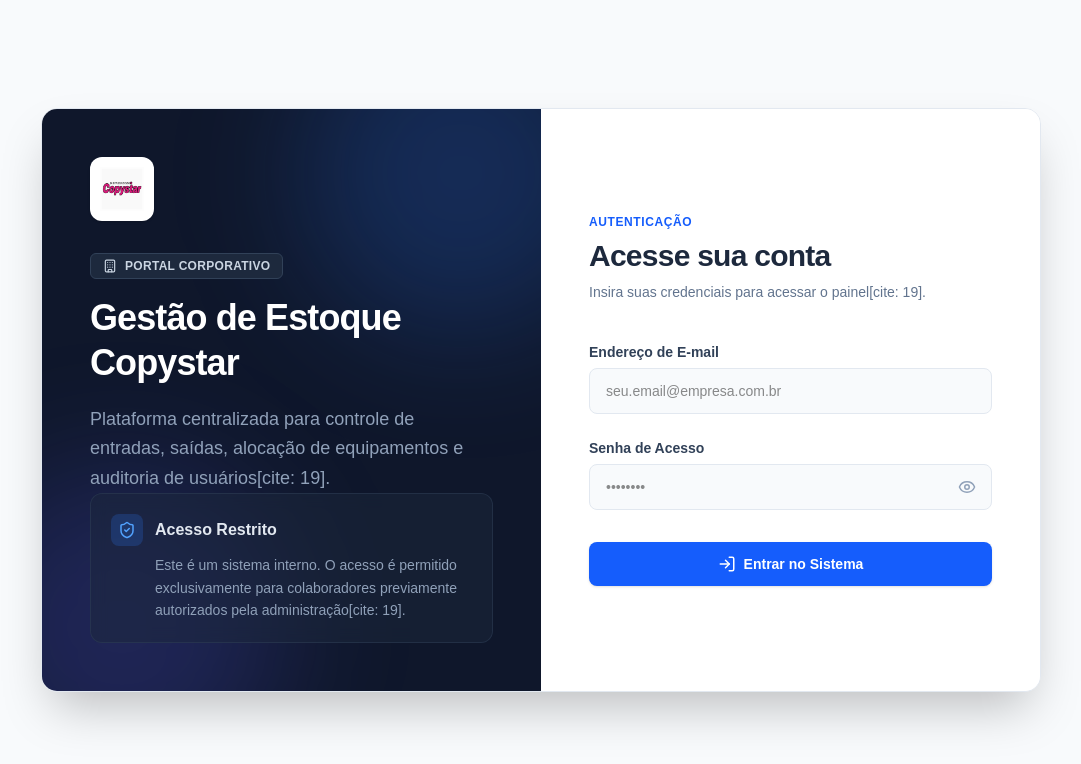
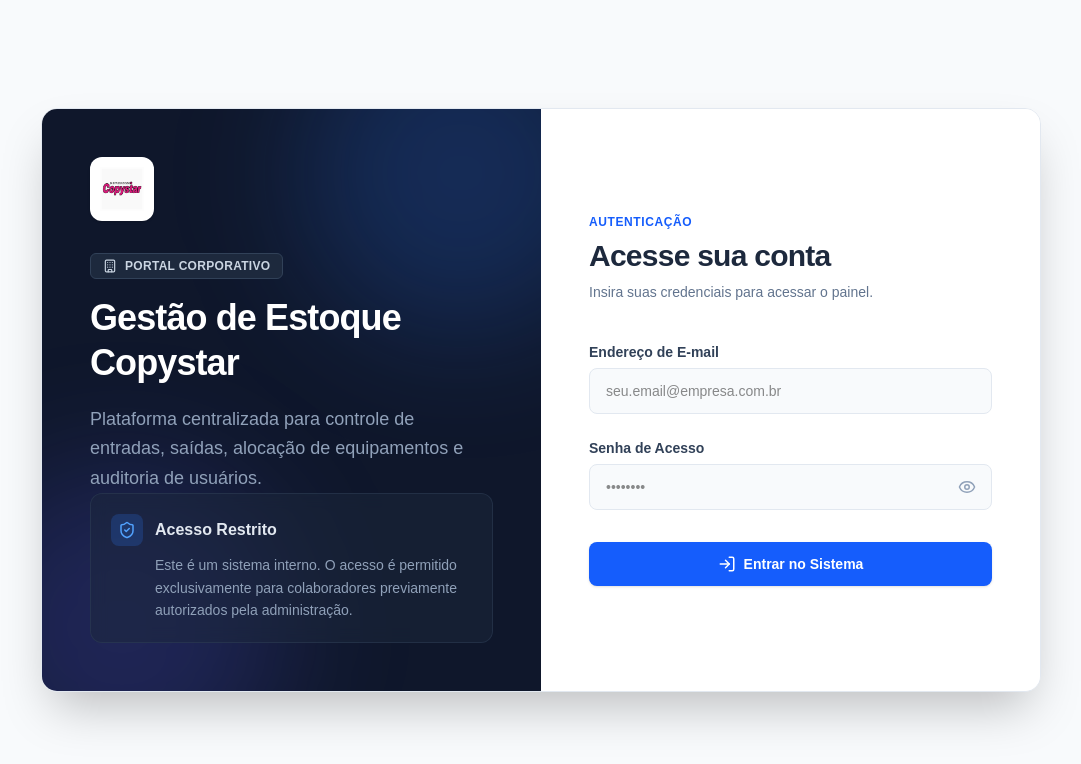
Before and after one commit to DavidF2306/controle-estoque, a Next.js app: page /login in a window 1280 px wide. Shown: the top 764 px of the page, without its empty margins (99-1180 px from the left). Built offline with nearby package versions, Linux system fonts and the light colour scheme; no server answers.

Commit message:
Limpando a interface da página de login

```diff
--- a/app/login/page.tsx
+++ b/app/login/page.tsx
@@ -74,7 +74,7 @@
             </h1>
 
             <p className="text-slate-400 mt-5 text-lg max-w-md leading-relaxed">
-              Plataforma centralizada para controle de entradas, saídas, alocação de equipamentos e auditoria de usuários[cite: 19].
+              Plataforma centralizada para controle de entradas, saídas, alocação de equipamentos e auditoria de usuários.
             </p>
           </div>
 
@@ -87,7 +87,7 @@
             </div>
 
             <p className="text-sm text-slate-400 leading-relaxed ml-11">
-              Este é um sistema interno. O acesso é permitido exclusivamente para colaboradores previamente autorizados pela administração[cite: 19].
+              Este é um sistema interno. O acesso é permitido exclusivamente para colaboradores previamente autorizados pela administração.
             </p>
           </div>
         </div>
@@ -120,7 +120,7 @@
             </h2>
 
             <p className="text-slate-500 mt-2 text-sm font-medium">
-              Insira suas credenciais para acessar o painel[cite: 19].
+              Insira suas credenciais para acessar o painel.
             </p>
           </div>
 
```
